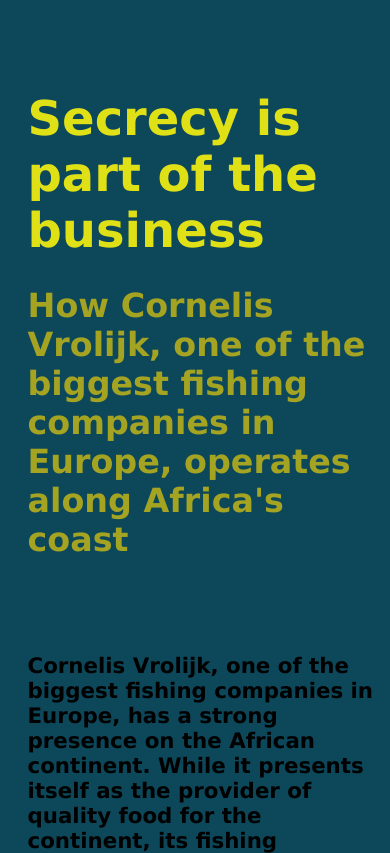
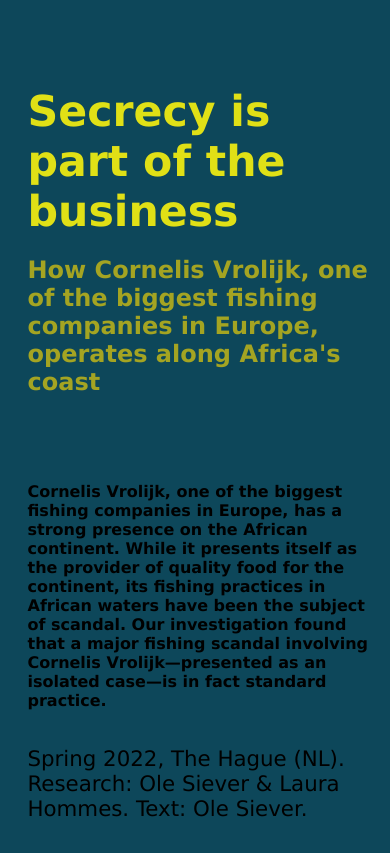
Before and after one commit to olewelo/lighthouse-application-1, a plain HTML site: page index.html in a window 390 px wide. Shown: the top 853 px of the page. Drawn offline with Linux system fonts and the light colour scheme.

Commit message:
css updates

```diff
--- a/style.css
+++ b/style.css
@@ -34,7 +34,7 @@ header {
 
 .title {
     display: block;
-    color:#e0e016;
+    color: #e0e016;
     font-family: Verdana, Geneva, Tahoma, sans-serif;
     text-align: left;
     margin: 0 auto;
@@ -52,7 +52,7 @@ header {
 
 .title h2 {
     font-size: 25pt;
-    color:#a4a422;
+    color: #a4a422;
     padding-bottom: 50pt;
     font-style: bold;
 }
@@ -60,14 +60,14 @@ header {
 .title h3 {
     font-size: 16pt;
     padding-bottom: 15pt;
-    color:#000000;
+    color: #000000;
     font-style: bold;
 }
 
 .title p1 {
    font-size: 16pt;
    font-style: normal;
-   color: #000000
+   color: #000000;
 }
 
  .row {
@@ -150,9 +150,14 @@ header {
 @media only screen and (max-width: 768px) {
     .title h1 {
       padding-top: 5vh;
-      font-size: 36pt;
+      font-size: 32pt;
     }
-
+    .title h2 {
+        font-size: 18pt;
+    }
+    .title h3 {
+        font-size: 12pt;
+    }
     .row {
         max-width: 90%;
     }
```
Lines whose indentation alone changed are shown as unchanged.
